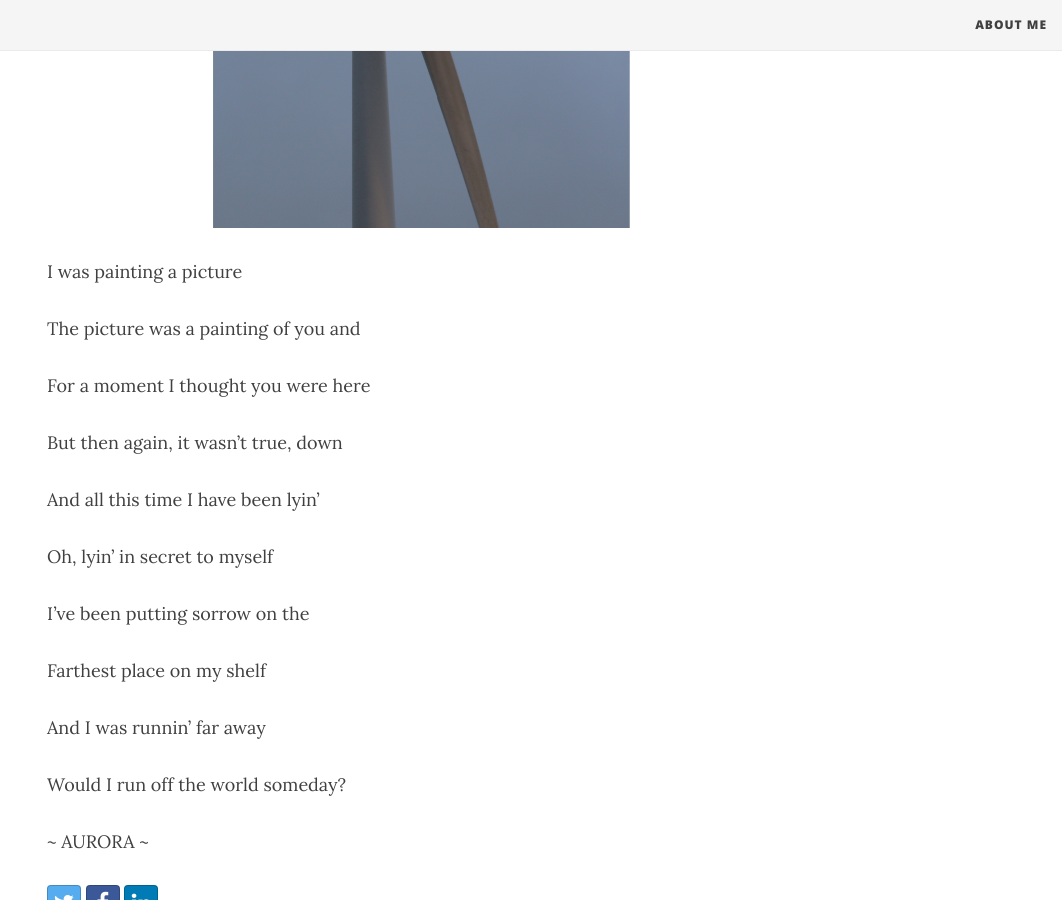
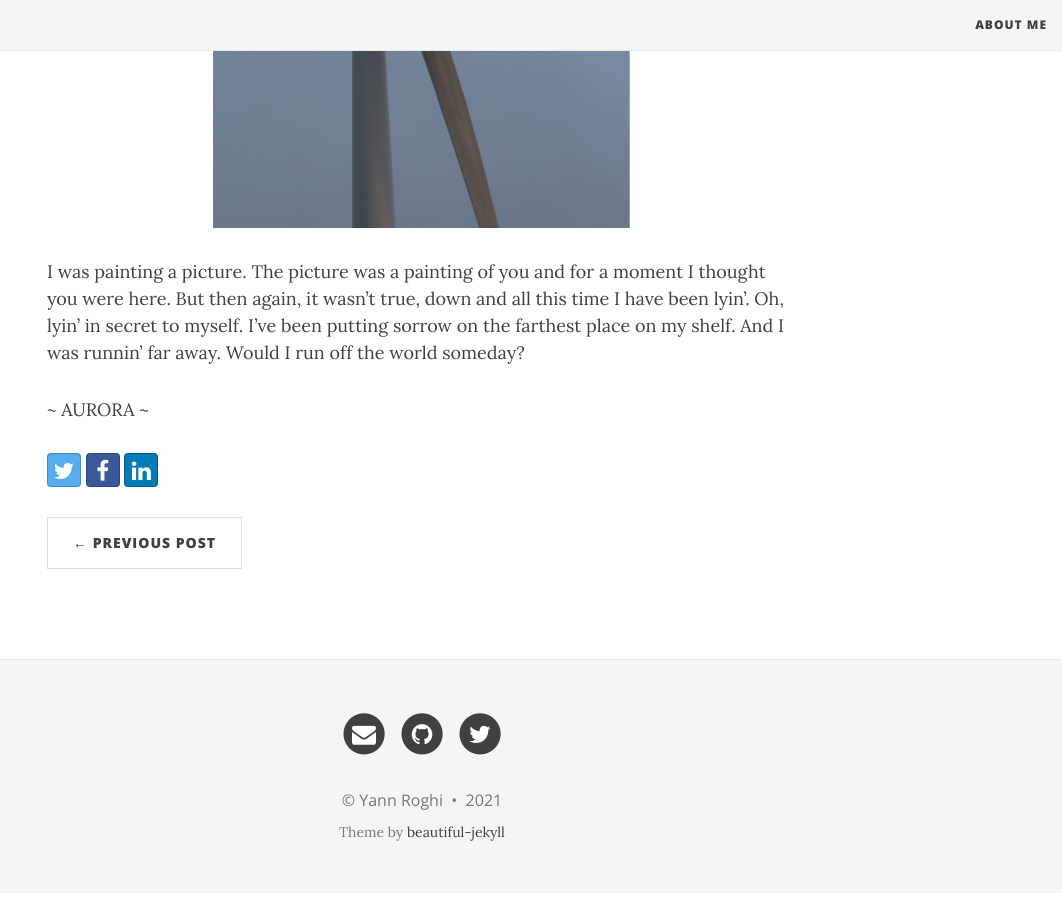
Before and after one commit to YRoghi/yroghi.github.io, a Jekyll site: the page built from _posts/2021-09-30-Sunset-Drive.md, in a window 1280 px wide and 900 px high, scrolled down 1497 px. Shown: the whole window, without its empty margins (218-1280 px from the left). Built offline with Jekyll 4.4.1, drawn with Linux system fonts in a browser that asks for light colours; nearby versions of some CDN libraries.

Commit message:
Formatting

```diff
--- a/_posts/2021-09-30-Sunset-Drive.md
+++ b/_posts/2021-09-30-Sunset-Drive.md
@@ -7,24 +7,8 @@ subtitle: Going up the hills to see some Windmills
 
 ![Windmill](/img/2021-09-30-img2.png)
 
-I was painting a picture
-
-The picture was a painting of you and
-
-For a moment I thought you were here
-
-But then again, it wasn't true, down
-
-And all this time I have been lyin'
-
-Oh, lyin' in secret to myself
-
-I've been putting sorrow on the
-
-Farthest place on my shelf
-
-And I was runnin' far away
-
-Would I run off the world someday?
+I was painting a picture. The picture was a painting of you and for a moment I thought you were here.
+But then again, it wasn't true, down and all this time I have been lyin'. Oh, lyin' in secret to myself.
+I've been putting sorrow on the farthest place on my shelf. And I was runnin' far away. Would I run off the world someday?
 
 ~ AURORA ~
```
